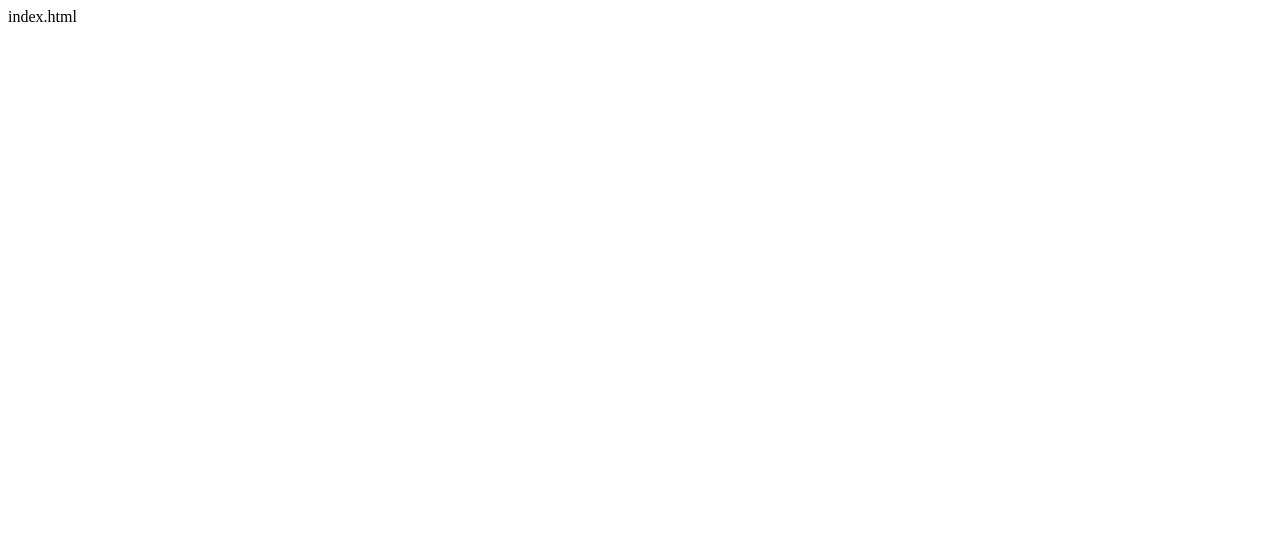
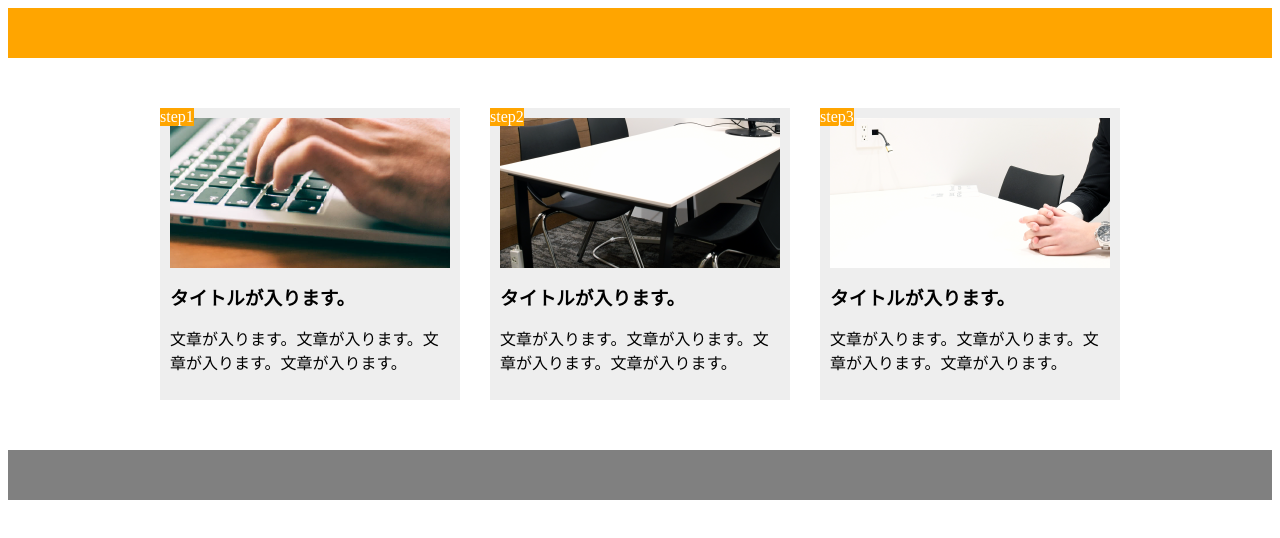
Before and after one commit to ryutomukai/-1-9, a plain HTML site: page index.html in a window 1280 px wide. Drawn offline with Linux system fonts and the light colour scheme.

Commit message:
finish1-9

```diff
--- a/index.html
+++ b/index.html
@@ -1 +1,36 @@
-index.html
+<!DOCTYPE html>
+<html lang="ja">
+
+  <head>
+    <meta charset="UTF-8" />
+    <link rel="stylesheet" href="style.css" />
+    <title>9章演習</title>
+  </head>
+
+  <body>
+    <header>
+    </header>
+    <main>
+      <div class="step-box">
+        <div class="step-img1"></div>
+        <span class="step-num">step1</span>
+        <h3 class="title">タイトルが入ります。</h3>
+        <p class="text">文章が入ります。文章が入ります。文章が入ります。文章が入ります。</p>
+      </div>
+      <div class="step-box">
+        <div class="step-img2"></div>
+        <span class="step-num">step2</span>
+        <h3 class="title">タイトルが入ります。</h3>
+        <p class="text">文章が入ります。文章が入ります。文章が入ります。文章が入ります。</p>
+      </div>
+      <div class="step-box">
+        <div class="step-img3"></div>
+        <span class="step-num">step3</span>
+        <h3 class="title">タイトルが入ります。</h3>
+        <p class="text">文章が入ります。文章が入ります。文章が入ります。文章が入ります。</p>
+      </div>
+
+
+    </main>
+    <footer></footer>
+  </body>
--- a/style.css
+++ b/style.css
@@ -1 +1,65 @@
-style.css
+ {
+  margin: 0;
+  padding: 0;
+  box-sizing: border-box;
+}
+
+header {
+  width: 100%;
+  height: 50px;
+  background-color: orange;
+}
+
+main {
+  width: 960px;
+  margin: 50px auto;
+  display: flex;
+}
+.step-box {
+  width: 300px;
+  margin-right: 30px;
+  padding: 10px;
+  position: relative;
+  background-color: #eee;
+}
+
+.step-box:last-child {
+  margin-right: 0;
+}
+
+.step-img1 {
+  height: 150px;
+  background-image: url(flow01.png);
+  background-position: bottom;
+  background-size: center;
+}
+
+.step-img2 {
+  height: 150px;
+  background-image: url(flow02.png);
+  background-position: bottom;
+  background-size: center;
+}
+.step-img3 {
+  height: 150px;
+  background-image: url(flow03.png);
+  background-position: bottom;
+  background-size: center;
+}
+.step-num {
+  position: absolute;
+  top: 0;
+  left: 0;
+  background-color: orange;
+  color: white;
+}
+
+.title {
+  margin: 15px 0 5px;
+}
+
+footer {
+  width: 100%;
+  height: 50px;
+  background-color: gray;
+}
```
Also changed, not shown: flow01.png (added), flow02.png (added), flow03.png (added).
